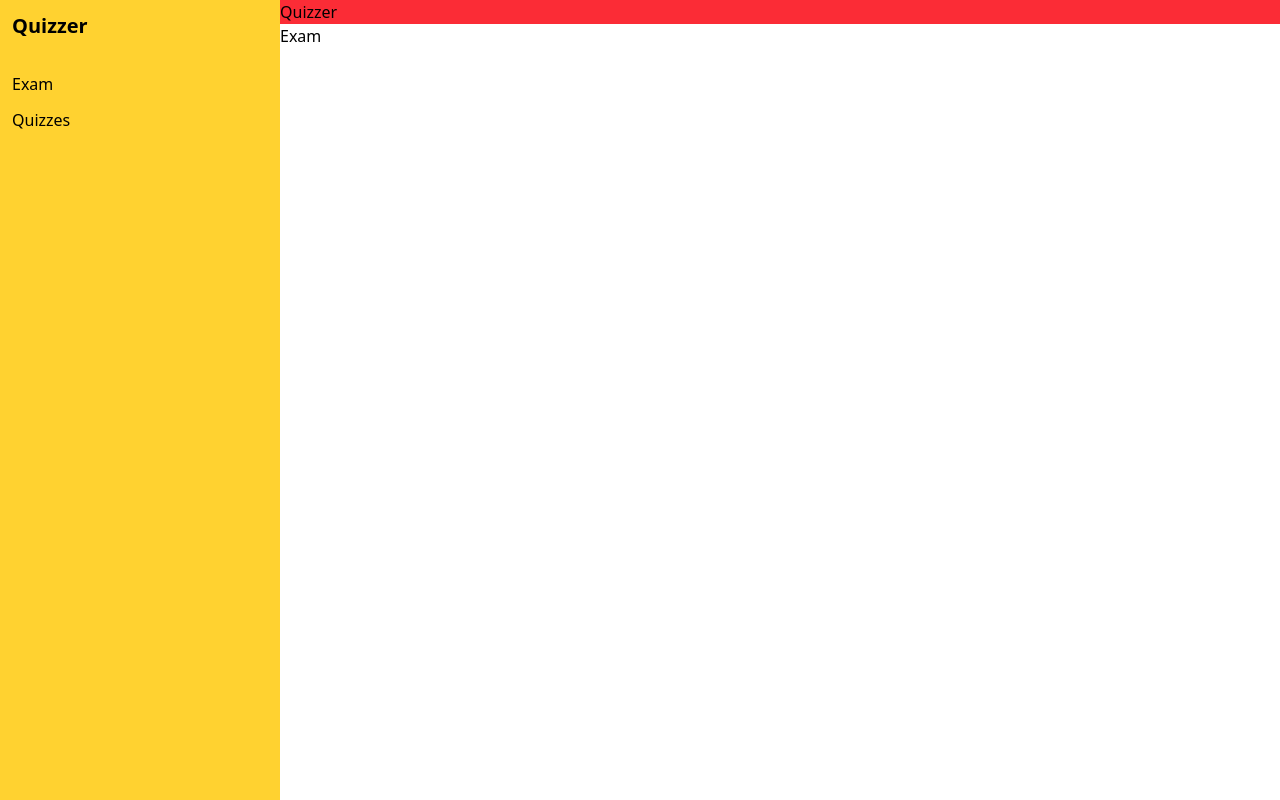
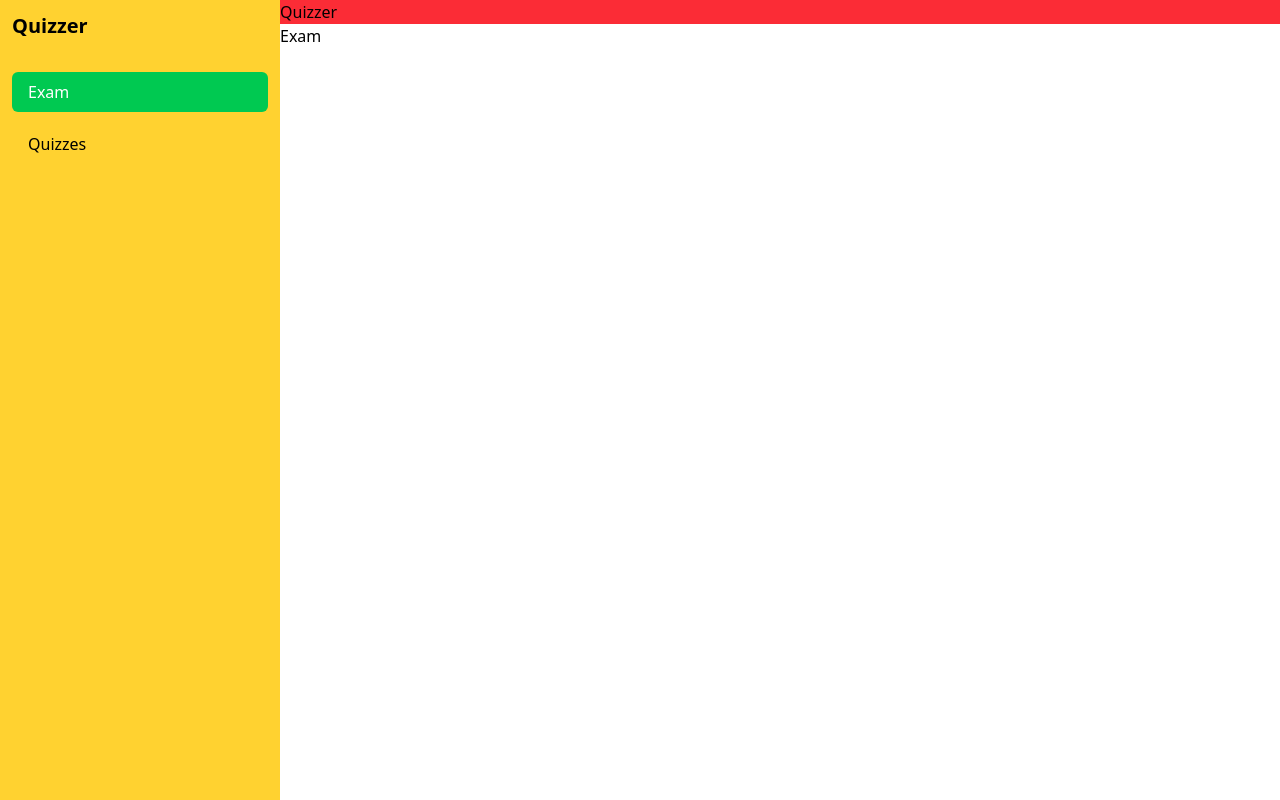
Before and after one commit to Code-W-Gab/Quizzer, a React (Vite) app in the folder Frontend/: page /Exam in a window 1280 px wide. Built offline with nearby package versions, Linux system fonts and the light colour scheme.

Commit message:
add update file

```diff
--- a/Frontend/src/components/Common/SideBar.jsx
+++ b/Frontend/src/components/Common/SideBar.jsx
@@ -1,5 +1,8 @@
+import { useState } from "react"
+import { Link, useLocation } from "react-router-dom"
+
 export default function SideBar() {
-  // const [isActive, setIsActive] = useState("")
+  const location = useLocation();
 
   const navItems = [
     { to: '/Exam', label: "Exam"},
@@ -11,12 +14,24 @@ export default function SideBar() {
       {/* Title */}
       <h1 className="text-xl font-bold">Quizzer</h1>
       {/* Nav Bar */}
-      <div className="mt-8 flex flex-col gap-3">
-        {navItems.map((item) => (
-          <div key={item.to}>
-            <button>{item.label}</button>
-          </div>
-        ))}
+      <div className="mt-8 flex flex-col gap-3 ">
+        {navItems.map((item) => {
+          const isActive = location.pathname === item.to
+
+          return(
+            <Link
+              key={item.to}
+              to={item.to}
+              className={`flex justify-start px-4 py-2 rounded-md w-full transition-colors
+              ${isActive
+                ? "bg-green-500 text-white"
+                : "hover:bg-green-400"
+              }`}
+            >
+              {item.label}
+            </Link>
+          )
+        })}
       </div>
     </div>
   )
--- a/Frontend/src/components/Exam/Exam.jsx
+++ b/Frontend/src/components/Exam/Exam.jsx
@@ -1,5 +1,5 @@
 export default function Exam() {
   return(
-    <div>Exam</div>
+    <div cla>Exam</div>
   )
 }
```
